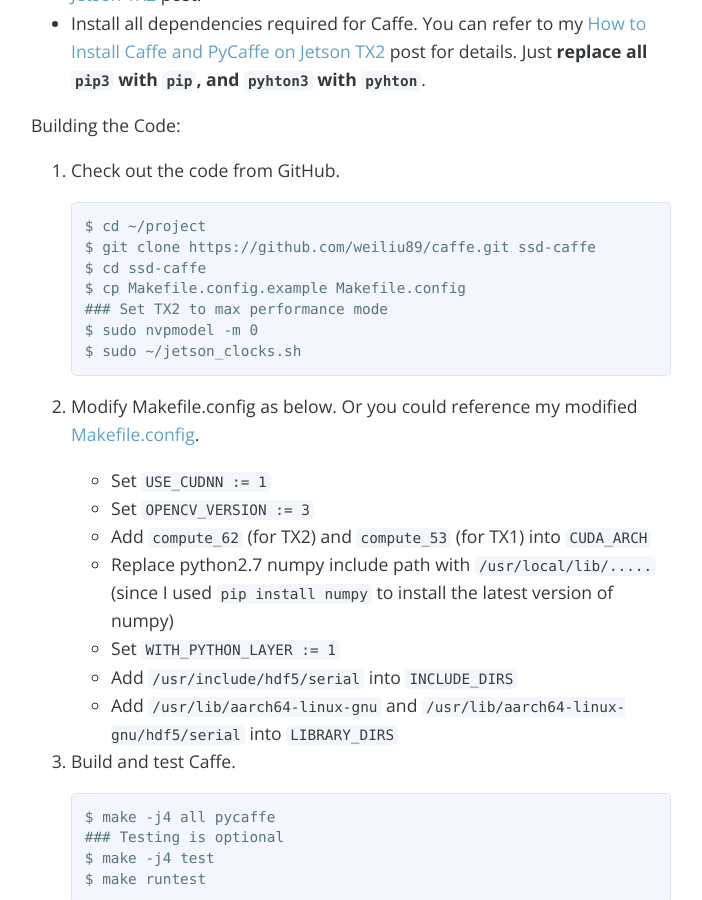
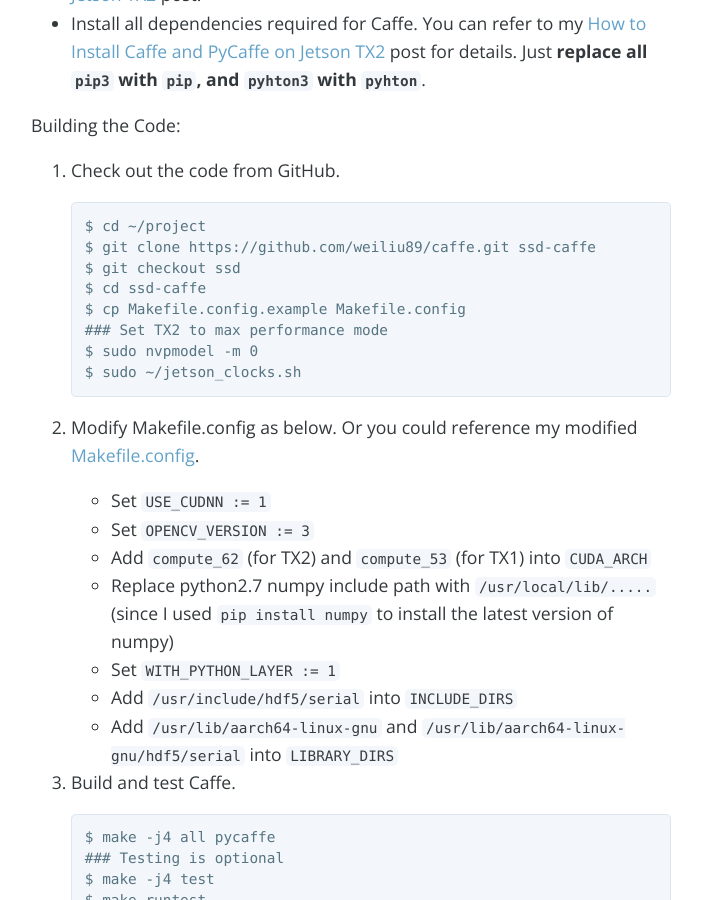
Before and after one commit to jkjung-avt/jkjung-avt.github.io, a Jekyll site: the page built from _posts/2017-11-30-ssd.md, in a window 1280 px wide and 900 px high, scrolled down 1033 px. Shown: the whole window, without its empty margins (289-991 px from the left). Built offline with Jekyll 4.4.1, drawn with Linux system fonts in a browser that asks for light colours; nearby versions of some CDN libraries; comment, search, counter and statistics services are not loaded.

Commit message:
Need to checkout 'ssd' branch after git cloning the code from GitHub

````diff
--- a/_posts/2017-11-30-ssd.md
+++ b/_posts/2017-11-30-ssd.md
@@ -31,6 +31,7 @@ Building the Code:
    ```shell
    $ cd ~/project
    $ git clone https://github.com/weiliu89/caffe.git ssd-caffe
+   $ git checkout ssd
    $ cd ssd-caffe
    $ cp Makefile.config.example Makefile.config
    ### Set TX2 to max performance mode
````
